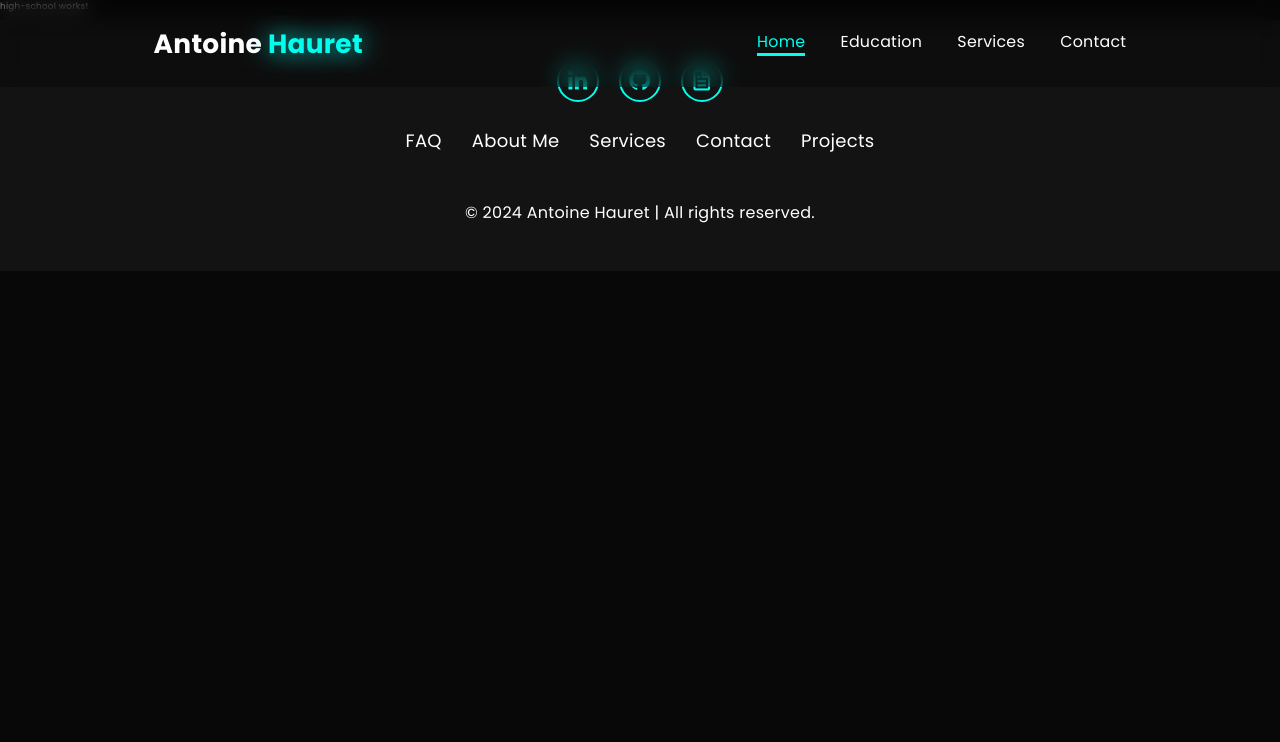
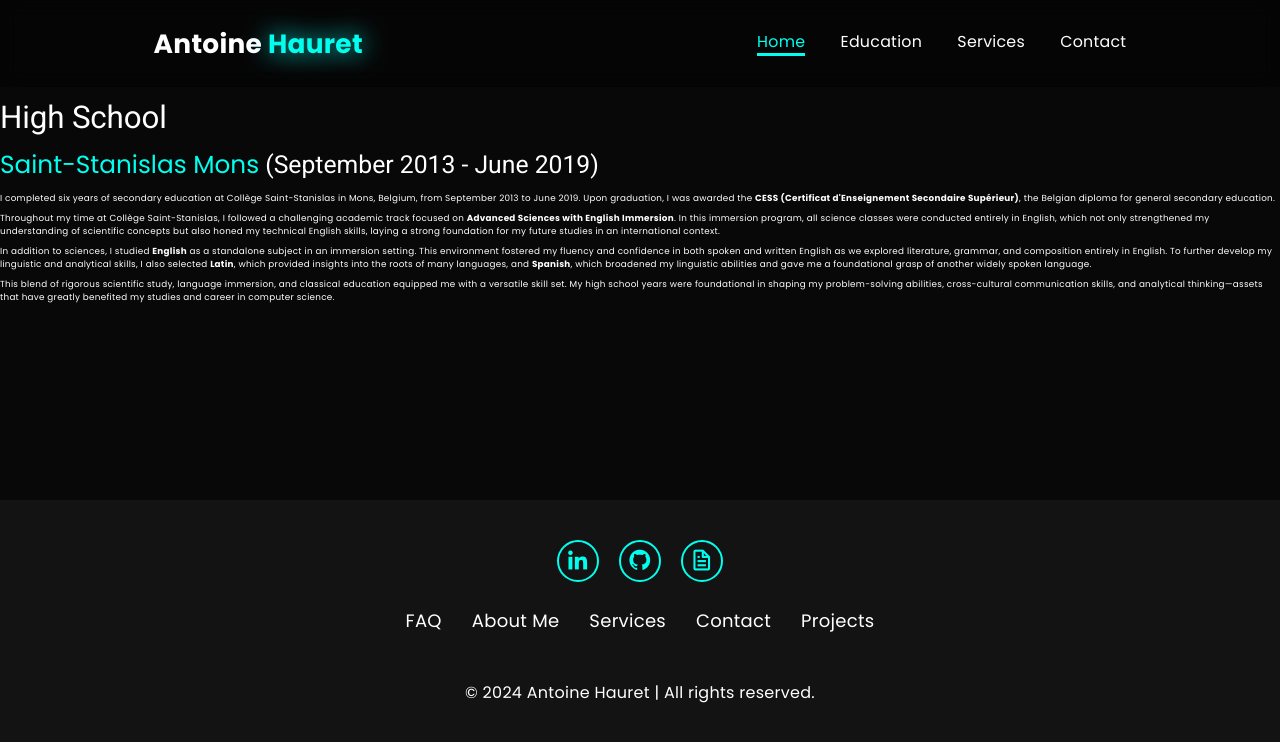
Before and after one commit to Antoinehrt/Portfolio, an Angular app: page /education/high-school in a window 1280 px wide. Shown: the top 742 px of the page. Built offline with nearby package versions, Linux system fonts and the light colour scheme; no server answers.

Commit message:
feat(EducationDetails): display high school content

```diff
--- a/src/app/app.component.css
+++ b/src/app/app.component.css
@@ -9,7 +9,15 @@
   display: flex;
   justify-content: space-between;
   align-items: center;
-  z-index: 5;
+  z-index: 1000;
+}
+
+.router-outlet {
+ min-height: 100vh;
+}
+
+.content-container {
+  padding-top: 100px;
 }
 
 
--- a/src/app/app.component.html
+++ b/src/app/app.component.html
@@ -14,7 +14,9 @@
   </nav>
 </header>
 
-<router-outlet></router-outlet>
+<div class="content-container">
+  <router-outlet class="router-outlet"></router-outlet>
+</div>
 
 <footer class="footer">
   <div class="social">
--- a/src/app/pages/education/high-school/high-school.component.css
+++ b/src/app/pages/education/high-school/high-school.component.css
@@ -0,0 +1,12 @@
+.home-content h1 {
+  font-size: 8rem;
+  margin-top: 3rem;
+}
+
+.education-detail{
+  height: 50vh;
+}
+
+h2 span{
+  color: var(--main-color);
+}
--- a/src/app/pages/education/high-school/high-school.component.html
+++ b/src/app/pages/education/high-school/high-school.component.html
@@ -1 +1,27 @@
-<p>high-school works!</p>
+<div class="education-detail">
+  <h1>High School</h1>
+  <h2><span> Saint-Stanislas Mons</span> (September 2013 - June 2019)</h2>
+  <p>
+    I completed six years of secondary education at Collège Saint-Stanislas in Mons, Belgium, from September 2013 to June 2019.
+    Upon graduation, I was awarded the <b>CESS (Certificat d'Enseignement Secondaire Supérieur)</b>, the Belgian diploma for
+    general secondary education.
+  </p>
+  <p>
+    Throughout my time at Collège Saint-Stanislas, I followed a challenging academic track focused on
+    <b>Advanced Sciences with English Immersion</b>. In this immersion program, all science classes were conducted entirely
+    in English, which not only strengthened my understanding of scientific concepts but also honed my technical English
+    skills, laying a strong foundation for my future studies in an international context.
+  </p>
+  <p>
+    In addition to sciences, I studied <b>English</b> as a standalone subject in an immersion setting. This environment
+    fostered my fluency and confidence in both spoken and written English as we explored literature, grammar, and
+    composition entirely in English. To further develop my linguistic and analytical skills, I also selected <b>Latin</b>,
+    which provided insights into the roots of many languages, and <b>Spanish</b>, which broadened my linguistic abilities
+    and gave me a foundational grasp of another widely spoken language.
+  </p>
+  <p>
+    This blend of rigorous scientific study, language immersion, and classical education equipped me with a versatile skill set.
+    My high school years were foundational in shaping my problem-solving abilities, cross-cultural communication skills, and
+    analytical thinking—assets that have greatly benefited my studies and career in computer science.
+  </p>
+</div>
```
